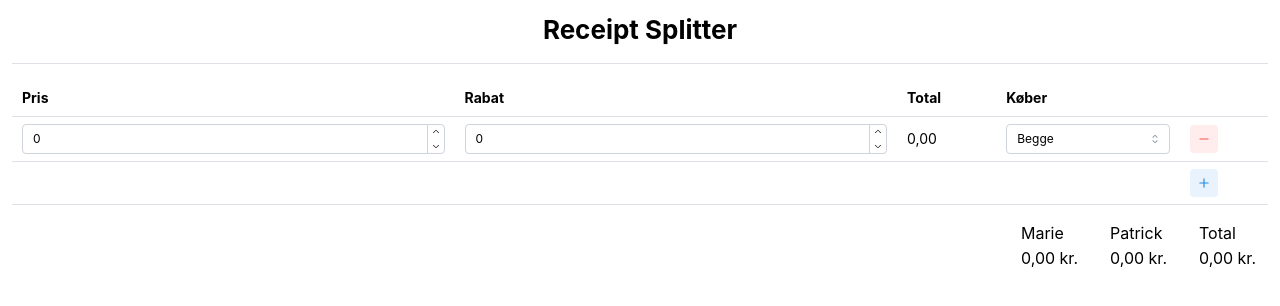
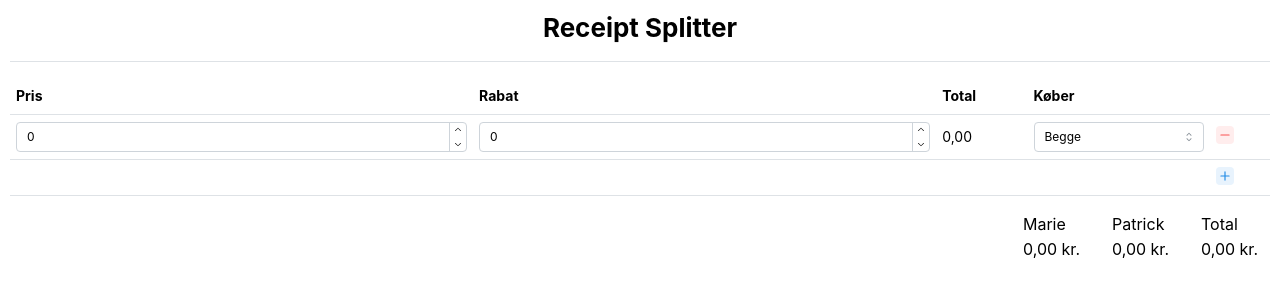
Before and after one commit to Pattrigue/receipt-splitter, a React (Vite) app: page / in a window 1280 px wide. Shown: the top 306 px of the page. Built offline with nearby package versions, Linux system fonts and the light colour scheme.

Commit message:
update spacing

```diff
--- a/src/client/App.tsx
+++ b/src/client/App.tsx
@@ -7,7 +7,7 @@ export function App() {
   const [response, setResponse] = useState<Receipt | null>(null);
 
   return (
-    <Box w="100%" p="sm">
+    <Box w="100%" p="xs">
       <Stack>
         <Center>
           <Title order={2}>Receipt Splitter</Title>
--- a/src/client/components/ReceiptTable.tsx
+++ b/src/client/components/ReceiptTable.tsx
@@ -143,7 +143,7 @@ export function ReceiptTable() {
           color="red"
           onClick={() => handleRemoveRow(index)}
           variant="light"
-          size="md"
+          size="xs"
         >
           <IconMinus size={14} />
         </ActionIcon>
@@ -153,7 +153,7 @@ export function ReceiptTable() {
 
   return (
     <Stack gap={0}>
-      <Table>
+      <Table horizontalSpacing={6}>
         <Table.Thead>
           <Table.Tr>
             <Table.Th>Pris</Table.Th>
@@ -171,7 +171,7 @@ export function ReceiptTable() {
             <Table.Td />
             <Table.Td />
             <Table.Td>
-              <ActionIcon onClick={handleAddRow} variant="light">
+              <ActionIcon onClick={handleAddRow} variant="light" size="xs">
                 <IconPlus size={14} />
               </ActionIcon>
             </Table.Td>
```
